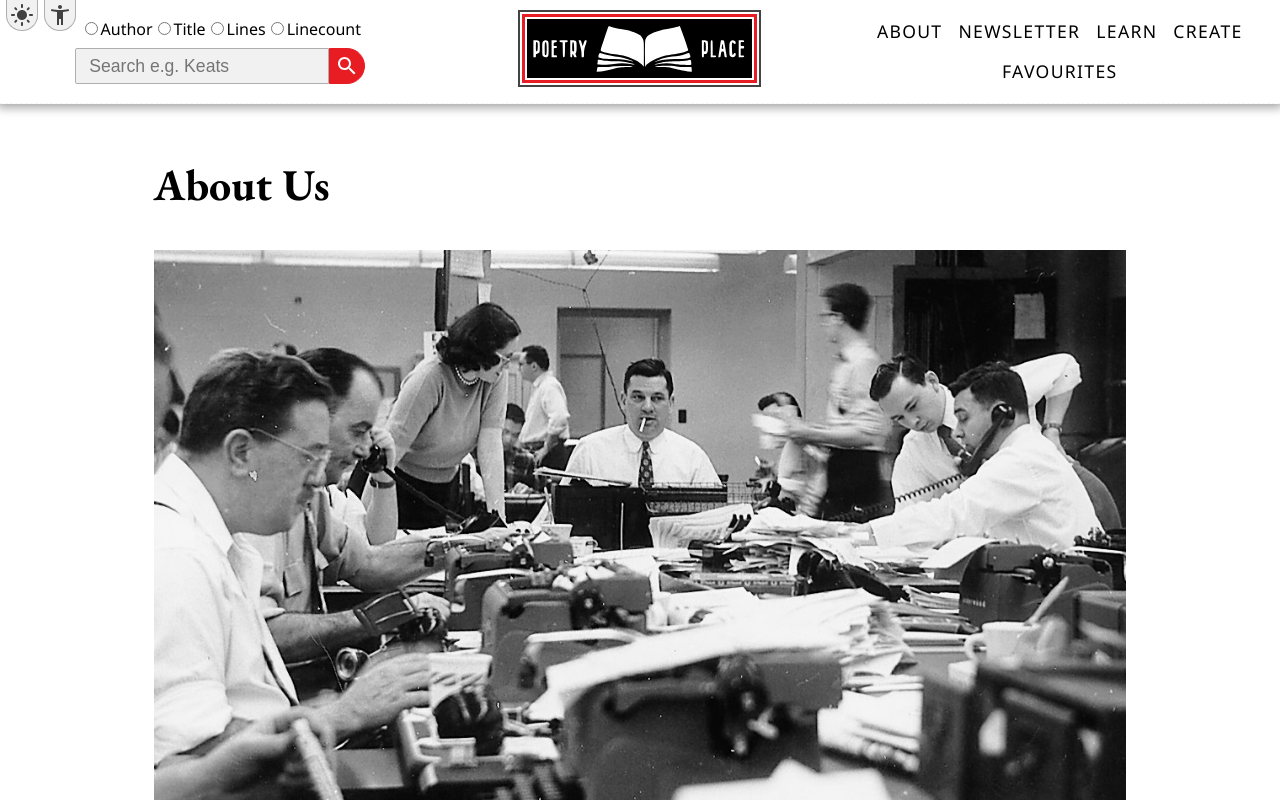
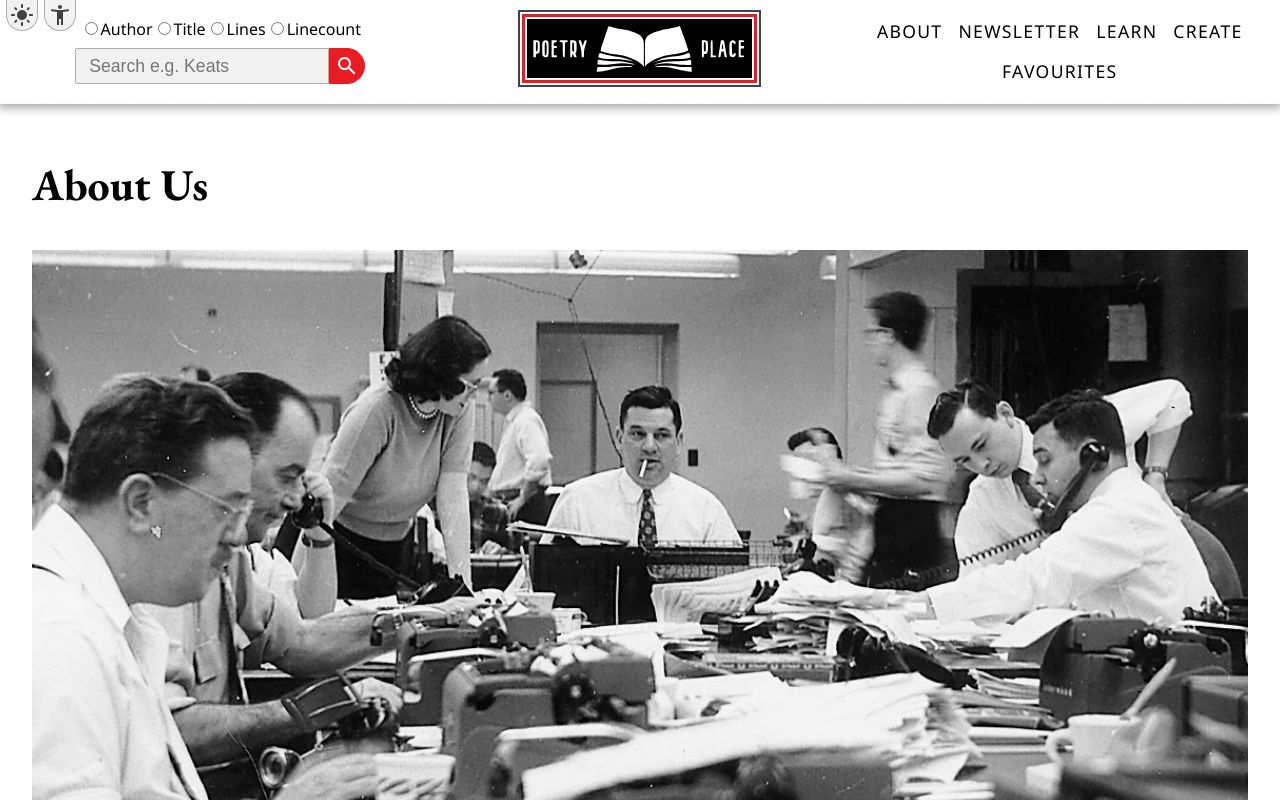
Before and after one commit to 1jds/ga-final-project, a React (Create React App) app: page /poems in a window 1280 px wide. Shown: the top 800 px of the page. Built offline with nearby package versions, Linux system fonts and the light colour scheme; a web font is replaced by a local one.

Commit message:
added a max-width wrapper utility class

```diff
--- a/src/About.js
+++ b/src/About.js
@@ -2,8 +2,7 @@ import teamMeetingImg from "./assets/vintage_business_meeting.jpg";
 
 export default function About() {
   return (
-    <div className="about-page--container">
-      <div className="utility-class--content-container-80">
+    <div className="about-page--container utility-class--content-container-1500">
       <h2 className="outlet-page--main-h2-heading">About Us</h2>
       <img
         className="about-page--hero-img"
@@ -13,7 +12,6 @@ export default function About() {
       <p className="about-page--image-caption-text">
         Some imaginary staff from The Poetry Place's fictional history.
       </p>
-      </div>
       <div className="about-page--history-info-container">
         <div>
           <p>The Story and History of The Poetry Place</p>
--- a/src/Create.js
+++ b/src/Create.js
@@ -16,7 +16,7 @@ export default function Create() {
     `; ${document.cookie}`.split(`; ${name}=`).pop().split(";").shift();
 
   return (
-    <div className="create-page--container">
+    <div className="create-page--container utility-class--content-container-1500">
       <h2 className="outlet-page--main-h2-heading">Compose Your Own Poem</h2>
       <div className="create-page--two-parts-flex-container">
         <div className="create-page--user-compose-poem-container">
--- a/src/Favourites.js
+++ b/src/Favourites.js
@@ -78,7 +78,7 @@ export default function Favourites() {
 
   return (
     <>
-      <div className="favourites-page--container">
+      <div className="favourites-page--container utility-class--content-container-1500">
         <div className="favourites-page--favourites-list-container">
           <h2 className="outlet-page--main-h2-heading">
             Your Saved Favourite Poems
--- a/src/Learn.js
+++ b/src/Learn.js
@@ -111,7 +111,7 @@ export default function Learn() {
   };
 
   return (
-    <section className="learn-page--container">
+    <section className="learn-page--container utility-class--content-container-1500">
       <h2 className="outlet-page--main-h2-heading">Learn About The Poets!</h2>
       <div className="learn-page--tag-line-and-search-container">
         <p>
--- a/src/Newsletter.js
+++ b/src/Newsletter.js
@@ -31,7 +31,7 @@ export default function Newsletter() {
   };
 
   return (
-    <div className="newsletter-page--container utility-class--content-container-80">
+    <div className="newsletter-page--container utility-class--content-container-1500">
       <h2 className="outlet-page--main-h2-heading">Newsletter Sign-up</h2>
       <p className="newsletter-page--tagline">
         I would like to receive your amazing, exciting imaginary newsletter!
--- a/src/index.css
+++ b/src/index.css
@@ -50,8 +50,8 @@ img {
   height: auto;
 }
 
-.utility-class--content-container-80 {
-  max-width: 80%;
+.utility-class--content-container-1500 {
+  max-width: 1500px;
   margin-inline: auto;
 }
 
```
Lines whose indentation alone changed are shown as unchanged.
